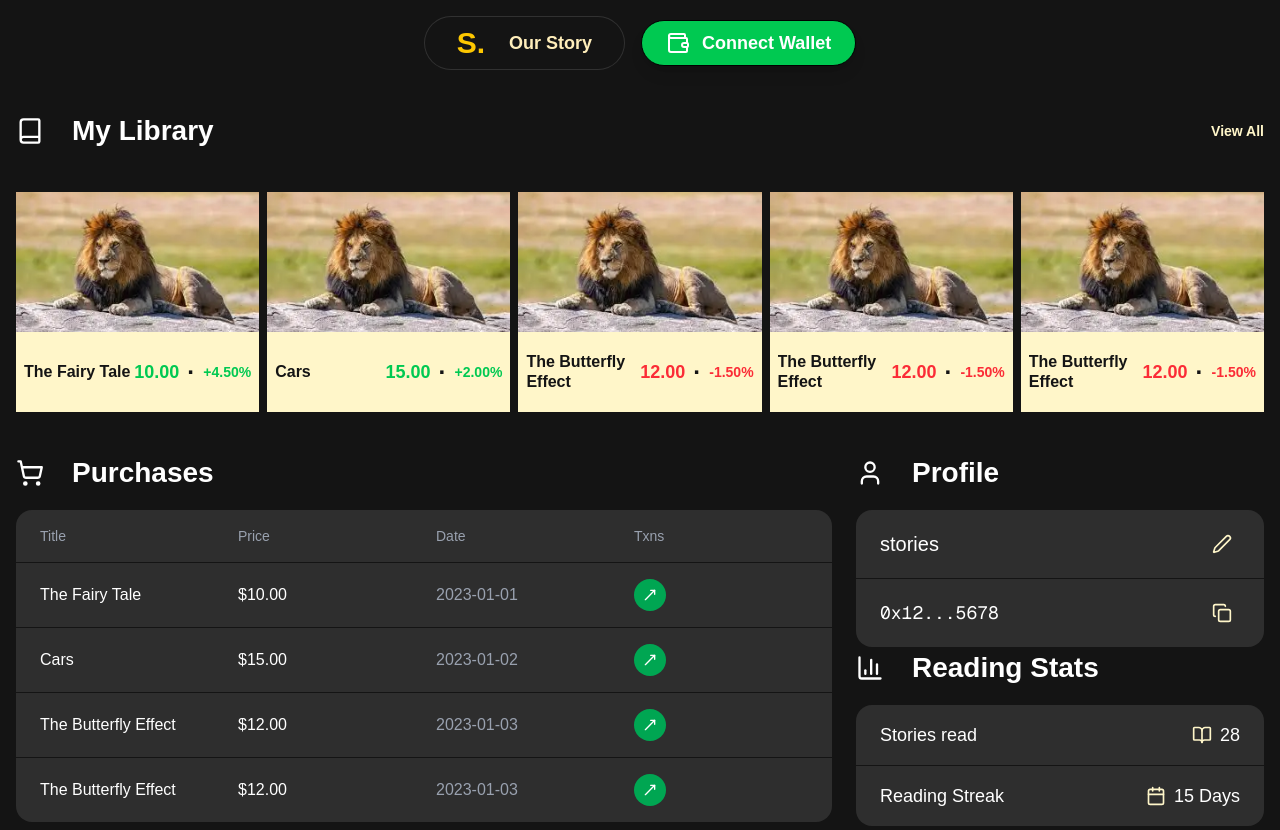
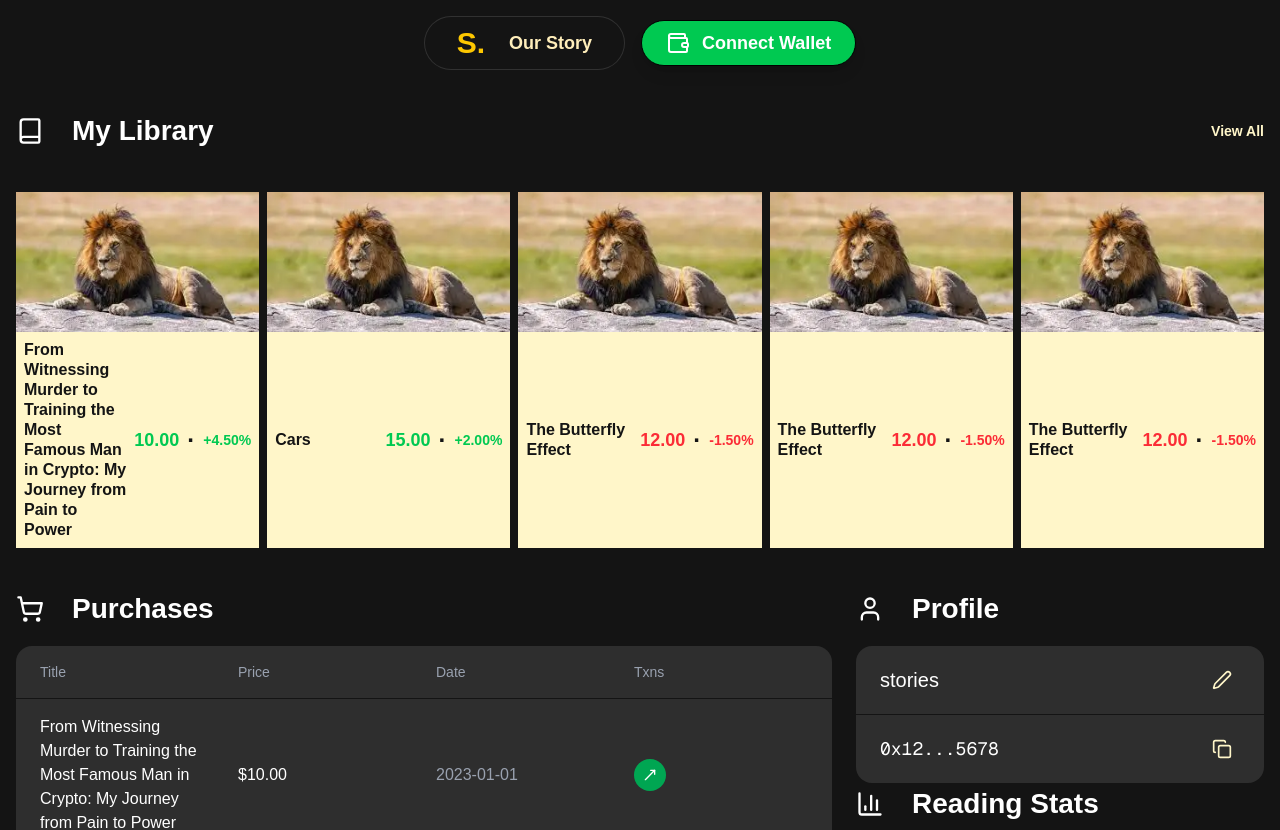
Before and after one commit to stories-fun/stories-monorepo, a Next.js app: page /profile in a window 1280 px wide. Shown: the top 830 px of the page. Built offline with nearby package versions, Linux system fonts and the light colour scheme.

Commit message:
feat: update story titles for improved context and add new MiniCard component

```diff
--- a/src/app/profile/page.tsx
+++ b/src/app/profile/page.tsx
@@ -9,7 +9,7 @@ import { Read } from "@/components/Reading";
 
 // Sample data
 const stories = [
-  { image: "/lion.webp", title: "The Fairy Tale", price: 10.0, change: 4.5 },
+  { image: "/lion.webp", title: "From Witnessing Murder to Training the Most Famous Man in Crypto: My Journey from Pain to Power", price: 10.0, change: 4.5 },
   { image: "/lion.webp", title: "Cars", price: 15.0, change: 2.0 },
   { image: "/lion.webp", title: "The Butterfly Effect", price: 12.0, change: -1.5 },
   { image: "/lion.webp", title: "The Butterfly Effect", price: 12.0, change: -1.5 },
@@ -21,7 +21,7 @@ const stories = [
 
 const transactions = [
   {
-    storyTitle: "The Fairy Tale",
+    storyTitle: "From Witnessing Murder to Training the Most Famous Man in Crypto: My Journey from Pain to Power",
     price: "$10.00",
     date: "2023-01-01",
     txns: "https://example.com/txn/1",
--- a/src/components/Card.tsx
+++ b/src/components/Card.tsx
@@ -4,11 +4,9 @@ import Image from "next/image";
 import CustomButton from "./Button";
 import { Clock5 } from "lucide-react";
 import {
-  useEffect,
   useLayoutEffect,
   useRef,
   useState,
-  type MutableRefObject,
 } from "react";
 
 interface CustomCardProps {
@@ -101,7 +99,7 @@ export function CustomCard({
       </div>
 
       {/* Content Section */}
-      <div className="bg-[#FFF6C9] text-[#141414] p-4 rounded-lg flex flex-col flex-1">
+      <div className="bg-[#FFF6C9] text-[#141414] p-4 flex flex-col flex-1">
         {/* Title and Time */}
         <div className="flex justify-between items-start mb-3">
           <h3 className="font-bold text-xl leading-tight flex-1 mr-2">
--- a/src/components/MiniCard.tsx
+++ b/src/components/MiniCard.tsx
@@ -15,21 +15,21 @@ export function MiniCard({ image, title, price, change }: MiniCardProps) {
   const changeSymbol = isPositive ? "+" : "";
 
   return (
-    <div className="relative overflow-hidden text-white sm:max-w-[270px] w-full h-[220px] flex flex-col bg-black">
+    <div className="relative overflow-hidden text-white sm:max-w-[270px] w-full h-full flex flex-col bg-black">
       {/* Image section */}
       <div className="relative w-full h-[140px]">
         <Image src={image} alt={title} fill className="object-cover" />
       </div>
 
-      {/* Content section */}
-      <div className="bg-[#FFF6C9] text-[#141414] px-2 py-2 flex justify-between items-center h-[80px]">
-        {/* Title */}
-        <h3 className="font-bold text-[16px] leading-tight line-clamp-2 max-w-[150px]">
+      {/* Content section - now flexible height */}
+      <div className="bg-[#FFF6C9] text-[#141414] px-2 py-2 flex justify-between items-center flex-row flex-1">
+        {/* Title - no line clamping, flexible width */}
+        <h3 className="font-bold text-[16px] leading-tight flex-1 pr-2">
           {title}
         </h3>
 
         {/* Price and change on the same line */}
-        <div className="flex items-center gap-2">
+        <div className="flex items-center gap-2 flex-shrink-0">
           <span className={`text-lg font-bold ${changeColor}`}>
             {price.toFixed(2)}
           </span>
--- /dev/null
+++ b/src/components/MiniCard2-mod.tsx
@@ -0,0 +1,44 @@
+"use client";
+
+import Image from "next/image";
+
+interface MiniCardProps {
+  image: string;
+  title: string;
+  price: number;
+  change: number;
+}
+
+export function MiniCard({ image, title, price, change }: MiniCardProps) {
+  const isPositive = change >= 0;
+  const changeColor = isPositive ? "text-green-500" : "text-red-500";
+  const changeSymbol = isPositive ? "+" : "";
+
+  return (
+    <div className="relative flex flex-col overflow-hidden w-full sm:max-w-[270px] h-full bg-black text-white">
+      {/* Title bar */}
+      <div className="bg-[#FFF6C9] text-[#141414] px-3 py-2 items-start flex-1 flex-col">
+        <h3 className="font-bold text-[16px] leading-tight">
+          {title}
+        </h3>
+      </div>
+
+      {/* Image */}
+      <div className="relative w-full h-[140px] shrink-0">
+        <Image src={image} alt={title} fill className="object-cover" />
+      </div>
+
+      {/* Price & change */}
+      <div className="mt-auto flex items-center gap-2 bg-[#FFF6C9] text-[#141414] px-3 py-3">
+        <span className={`text-lg font-bold ${changeColor}`}>
+          {price.toFixed(2)}
+        </span>
+        <span className="text-[#141414] text-2xl font-bold leading-none">·</span>
+        <span className={`text-sm font-semibold ${changeColor} whitespace-nowrap`}>
+          {changeSymbol}
+          {change.toFixed(2)}%
+        </span>
+      </div>
+    </div>
+  );
+}
```
